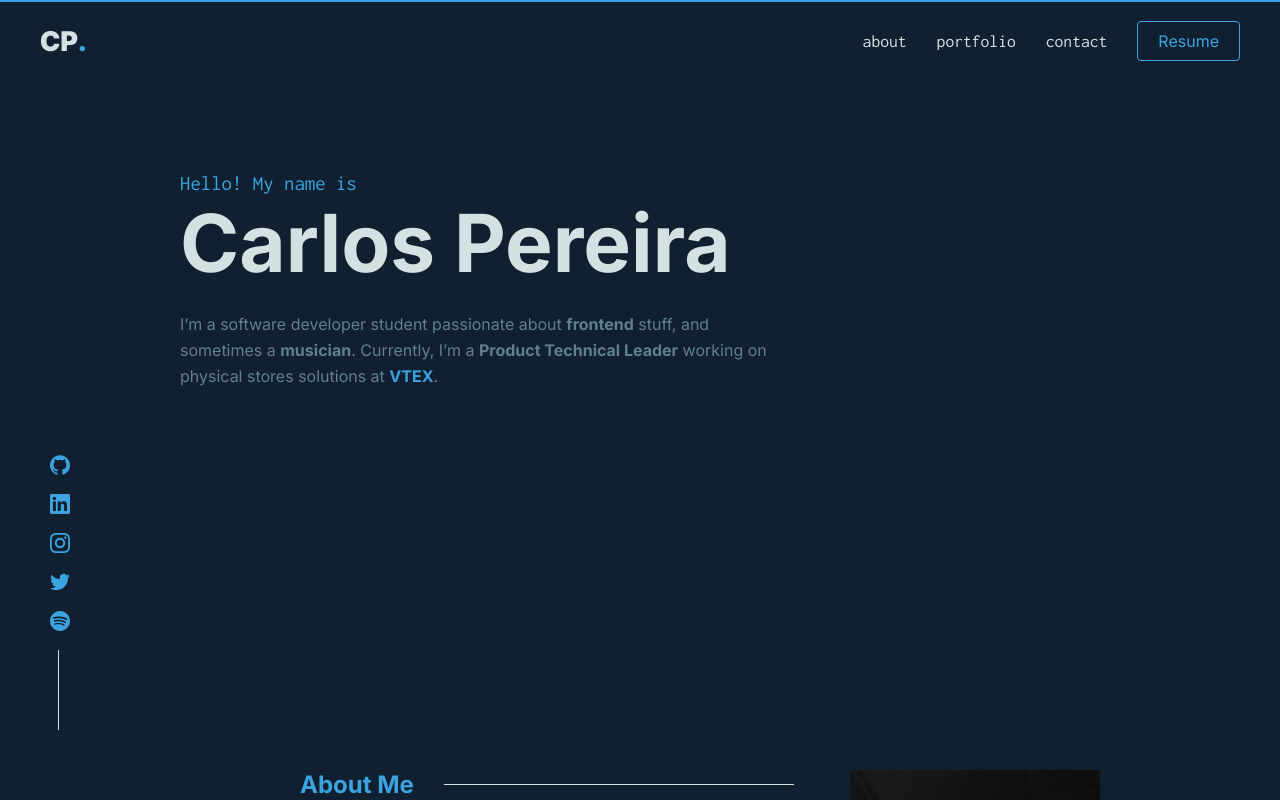
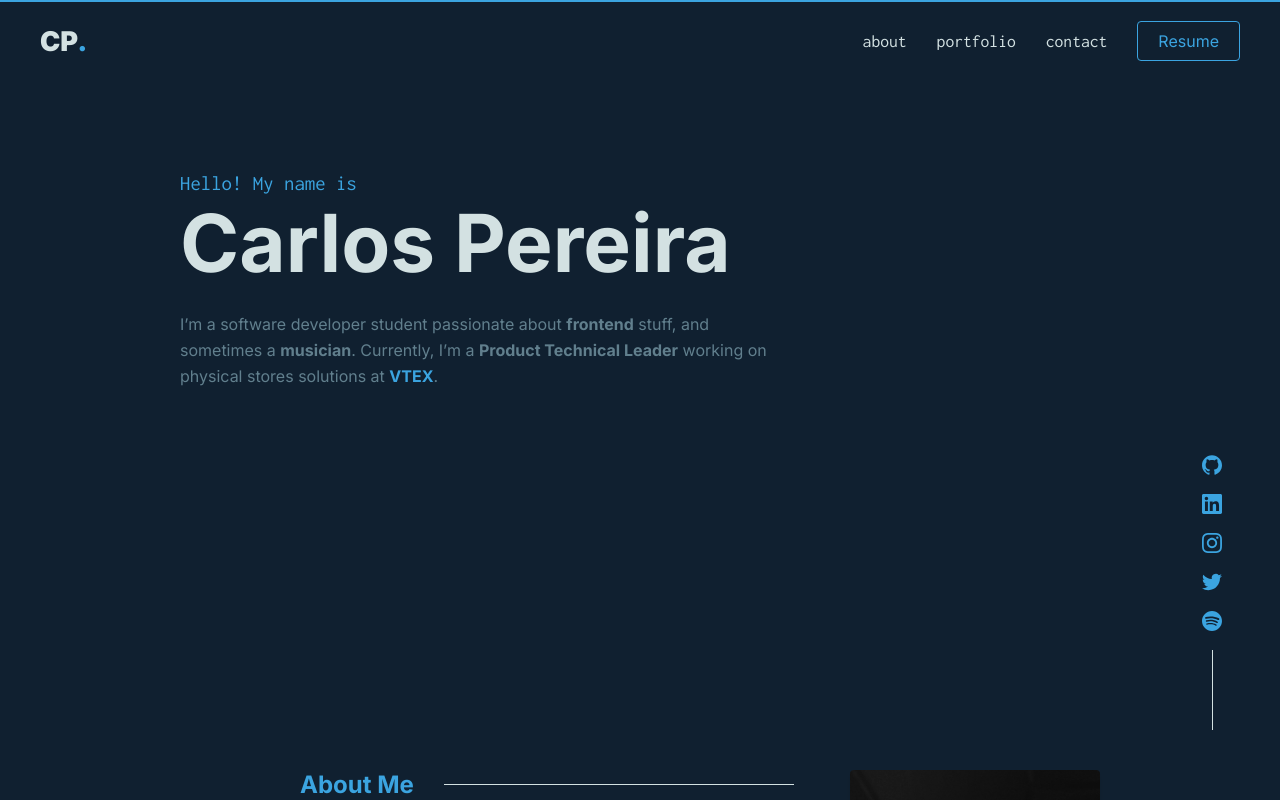
Before and after one commit to kdumagalhaes/hellocarlos, a Vue app: page / in a window 1280 px wide. Shown: the top 800 px of the page. Built offline with nearby package versions, Linux system fonts and the light colour scheme; no server answers.

Commit message:
Change side of social media component to right

```diff
--- a/src/components/SocialMedia.vue
+++ b/src/components/SocialMedia.vue
@@ -56,6 +56,7 @@ export default {
 .social-media {
   position: fixed;
   bottom: 70px;
+  right: 58px;
 
   &::after {
     content: "";
@@ -63,7 +64,7 @@ export default {
     width: 1px;
     height: 80px;
     background-color: $azure;
-    margin-left: 58px;
+    margin-left: 60px;
   }
 }
 
```
